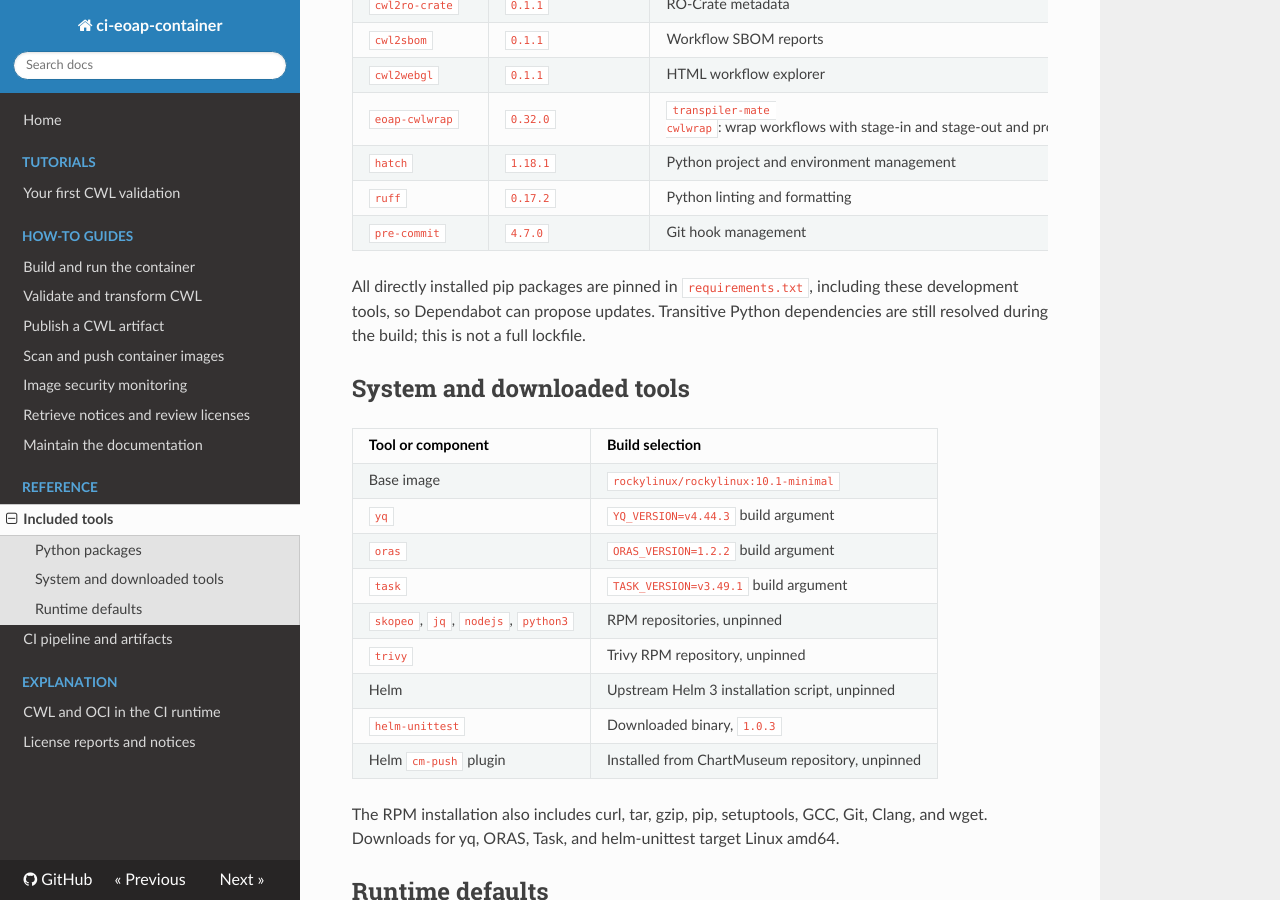
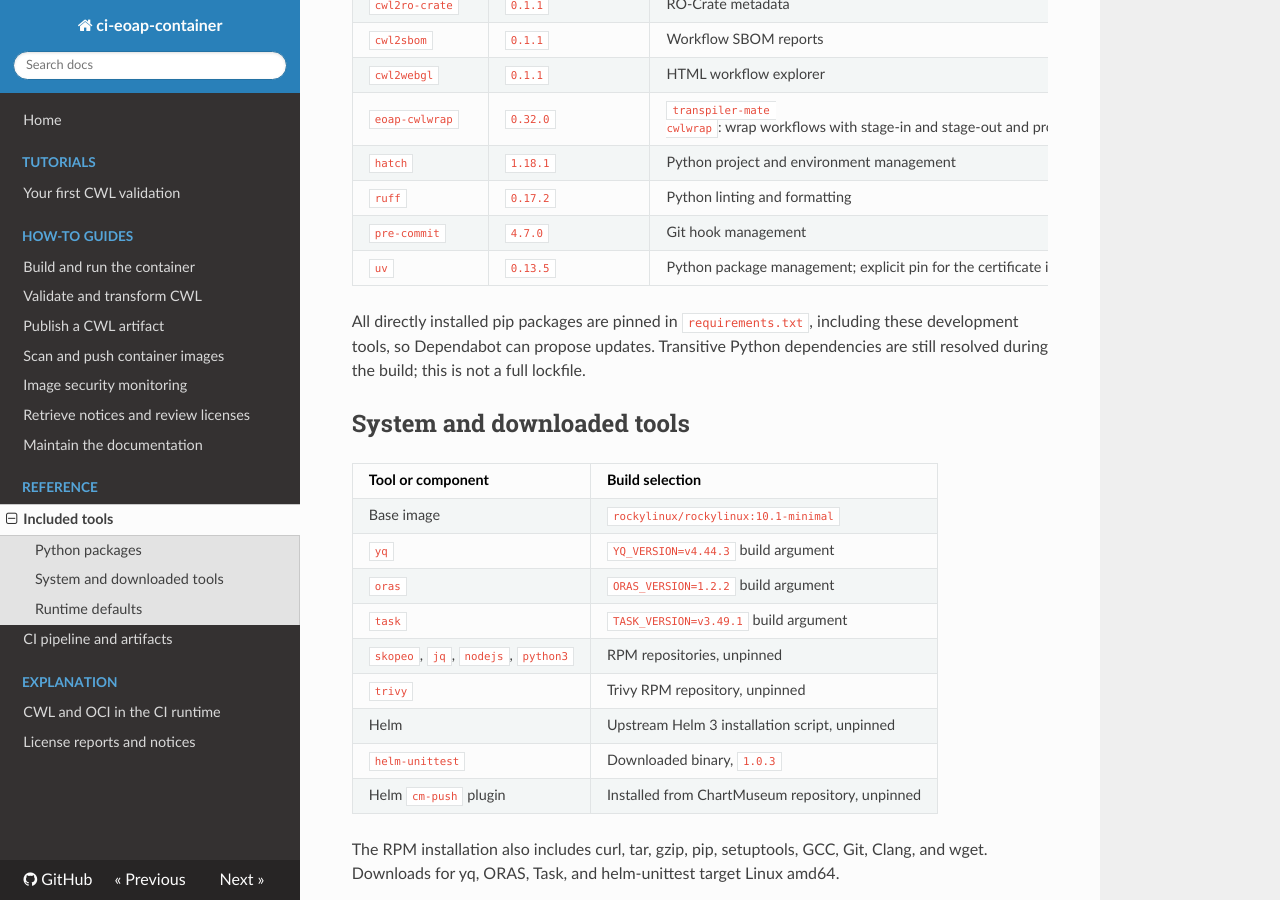
Before and after one commit to Terradue/ci-eoap-container, an MkDocs documentation site: the page built from docs/reference/tools.md, in a window 1280 px wide and 900 px high, scrolled down 723 px. Built offline with MkDocs 1.6.1, drawn with Linux system fonts in a browser that asks for light colours; nearby versions of some CDN libraries.

Commit message:
build: pin uv with certificate incident mitigation

```diff
--- a/docs/reference/tools.md
+++ b/docs/reference/tools.md
@@ -26,6 +26,7 @@ The versions below reflect those files; unpinned tools are resolved during build
 | `hatch` | `1.18.1` | Python project and environment management |
 | `ruff` | `0.17.2` | Python linting and formatting |
 | `pre-commit` | `4.7.0` | Git hook management |
+| `uv` | `0.13.5` | Python package management; explicit pin for the certificate incident fix |
 
 All directly installed pip packages are pinned in `requirements.txt`, including
 these development tools, so Dependabot can propose updates. Transitive Python
--- a/requirements.txt
+++ b/requirements.txt
@@ -15,3 +15,6 @@ eoap-cwlwrap==0.32.0
 hatch==1.18.1
 ruff==0.17.2
 pre-commit==4.7.0
+# Certificate incident mitigation: uv >=0.13.4 is required.
+# https://discuss.python.org/t/109576
+uv==0.13.5
```
